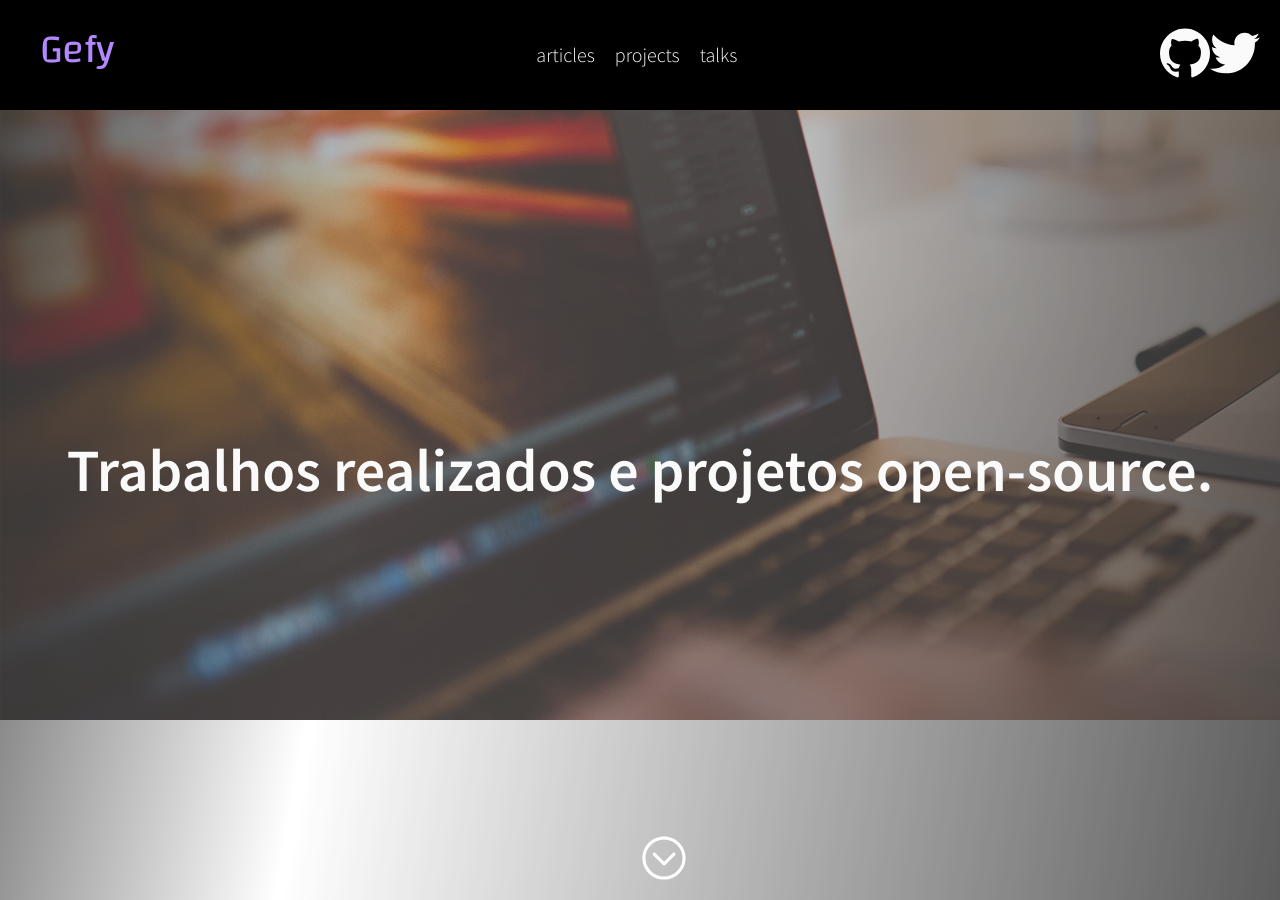
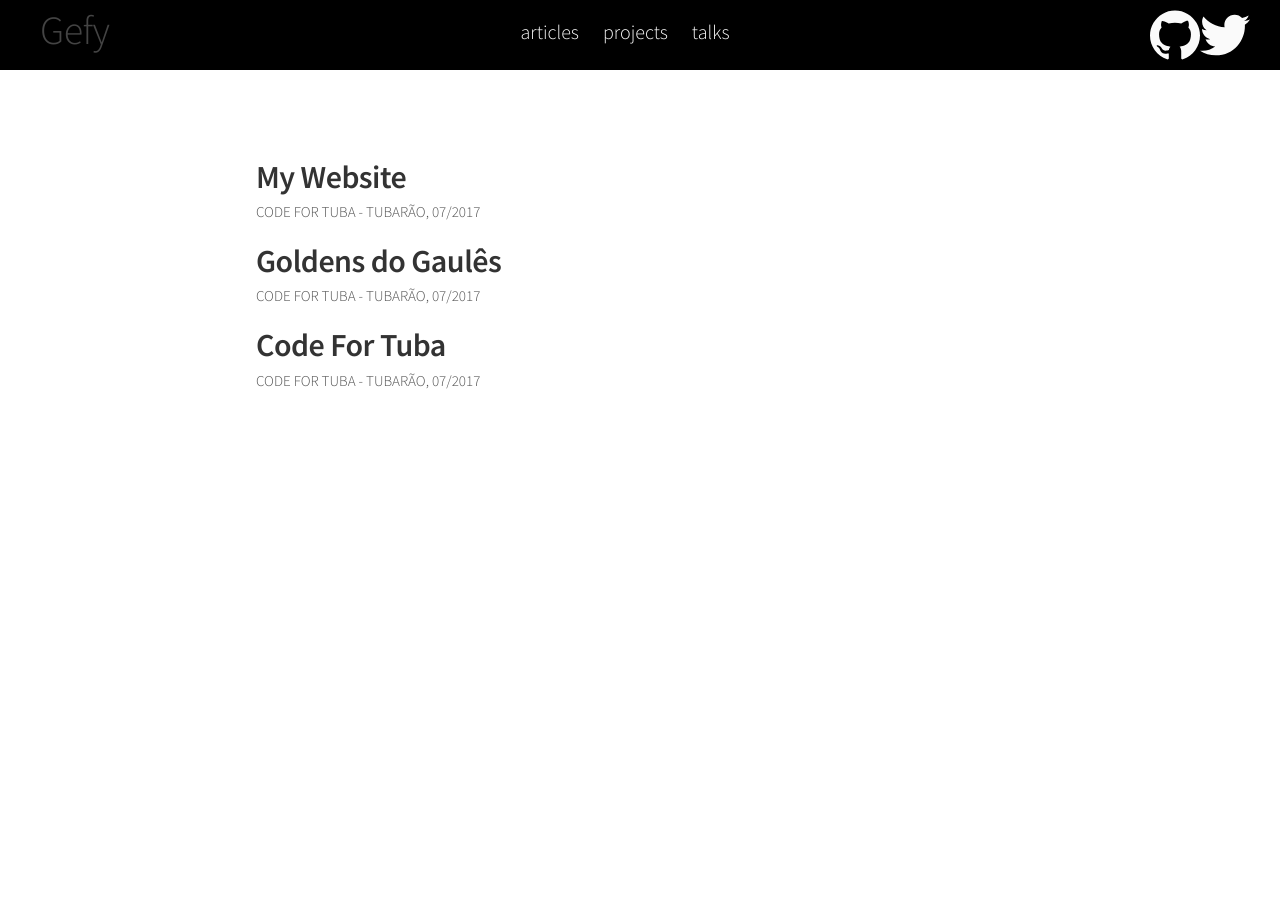
Before and after one commit to gefymarcos/gefymarcos.github.io, a Jekyll site: the page built from projects.html, in a window 1280 px wide and 900 px high. Built offline with Jekyll 4.4.1, drawn with Linux system fonts in a browser that asks for light colours.

Commit message:
melhorias visuais

```diff
--- a/_layouts/default.html
+++ b/_layouts/default.html
@@ -10,7 +10,7 @@
 
   <body>
     <div>
-      <header class="masthead">
+      <header class="masthead logo-name">
         <h1 class="masthead-title">
           <a href="{{ site.baseurl }}/">{{ site.title }}</a>
         </h1>
@@ -22,6 +22,7 @@
           {% endfor %}
         </nav>
         <nav class="masthead-right-nav">
+          <div class="right-menu-box">
             <ul class="right-menu">
               <li class="socials">
                 <a class="socials-github" href="http://www.github.com/gefymarcos" target="_blank">
@@ -34,13 +35,11 @@
                 </a>
               </li>
             </ul>
+          </div>
         </nav>
       </header>
       <div class="container">
         {% if page.description %}
-        <figure class="image-box" style="background-image: url(../img/{% if page.title %}{{ page.title }}{% else %}home{% endif %}.jpg);">
-          <figcaption>{{ page.description }}</figcaption>
-        </figure>
         {% endif %}
         {{ content }}
       </div>
--- a/_layouts/home.html
+++ b/_layouts/home.html
@@ -3,8 +3,6 @@ layout: default
 ---
 
 
-
-<a class="scroll-down" href=""></a>
 
 {% if site.posts.size == 0 %}
     <h2>No posts found =(</h2>
--- a/css/main.scss
+++ b/css/main.scss
@@ -1,6 +1,8 @@
 ---
 ---
-
+:root {
+  --primary-color: rgb(190, 14, 17);
+}
 * {
   -webkit-box-sizing: border-box;
      -moz-box-sizing: border-box;
@@ -258,7 +260,6 @@ tbody tr:nth-child(odd) th {
 
 .masthead {
   background-color: #000;
-  padding: 1.4em 0 1.4em 0;
   display: flex;
   flex-direction: row;
   justify-content: space-between;
@@ -267,19 +268,25 @@ tbody tr:nth-child(odd) th {
   height: 6.5em;
 
   @media (min-width: 450px) {
-    height: 5.5em;
+    height: 3.5em;
+  }
+
+  .masthead-title {
+    display: flex;
+    align-items: center;
+    justify-content: center;
   }
 
   &-title {
     a {
       font-weight: 300;
-      color: #B388FF;
+      color: #444444;
       display: flex;
       justify-content: center;
       align-items: center;
       padding: 0 0 0 .3em;
       transition: all .2s ease;
-      font-family: 'Changa', "Source Sans Pro", "Helvetica Neue", Helvetica, Arial, sans-serif;
+      font-family: "Source Sans Pro", "Helvetica Neue", Helvetica, Arial, sans-serif;
 
       @media (min-width: 450px) {
         padding: 0 0 0 1em;
@@ -294,10 +301,9 @@ tbody tr:nth-child(odd) th {
   }
 
   .masthead-nav {
-    justify-content: center;
-    align-items: center;
-    display: flex;
-    flex-direction: row;
+    position: fixed;
+    right: 43vw;
+    top: 16px;
 
     @media (max-width: 450px) {
       padding: 4em 0 0 0;
@@ -312,7 +318,7 @@ tbody tr:nth-child(odd) th {
 
       &:hover,
       &:focus {
-        color: #B388FF;
+        color: var(--primary-color);
         text-decoration: none;
       }
 
@@ -323,6 +329,11 @@ tbody tr:nth-child(odd) th {
   }
 
   .masthead-right-nav {
+    .right-menu-box {
+      position: fixed;
+      top: 10px;
+      right: 10px;
+    }
     .right-menu {
       padding: 0 .3em 0 0;
       display: flex;
@@ -344,20 +355,6 @@ tbody tr:nth-child(odd) th {
             background-repeat: no-repeat;
       }
     }
-  }
-}
-
-.scroll-down {
-  position: absolute;
-  bottom: 2vh;
-  left: 50vw;
-  transform: rotate(90deg);
-  transition: all .1s ease;
-  content: url("../img/arrow.svg");
-
-  &:hover {
-    background-color: #B388FF;
-    border-radius: 50px;
   }
 }
 
@@ -414,7 +411,6 @@ tbody tr:nth-child(odd) th {
     display: flex;
     justify-content: center;
     border-bottom: 2px solid #eeeeee;
-    margin: 1em 0;
   }
 }
 
@@ -449,7 +445,7 @@ tbody tr:nth-child(odd) th {
 
       &:hover,
       &:focus {
-        color: #B388FF;
+        color: var(--primary-color);
         text-decoration: none;
       }
     }
--- a/projects.html
+++ b/projects.html
@@ -4,8 +4,6 @@ title: projects
 permalink: /projects/
 description: Trabalhos realizados e projetos open-source.
 ---
-
-<a class="scroll-down" href=""></a>
 
 {% if site.posts.size == 0 %}
     <h2>No posts found =(</h2>
--- a/talk.html
+++ b/talk.html
@@ -4,8 +4,6 @@ title: talks
 permalink: /talks/
 description: Apenas falando.
 ---
-
-<a class="scroll-down" href=""></a>
 
 {% if site.posts.size == 0 %}
     <h2>No posts found =(</h2>
```
Also changed, not shown: articles.md (+0 -2 lines). Lines whose indentation alone changed are shown as unchanged.
